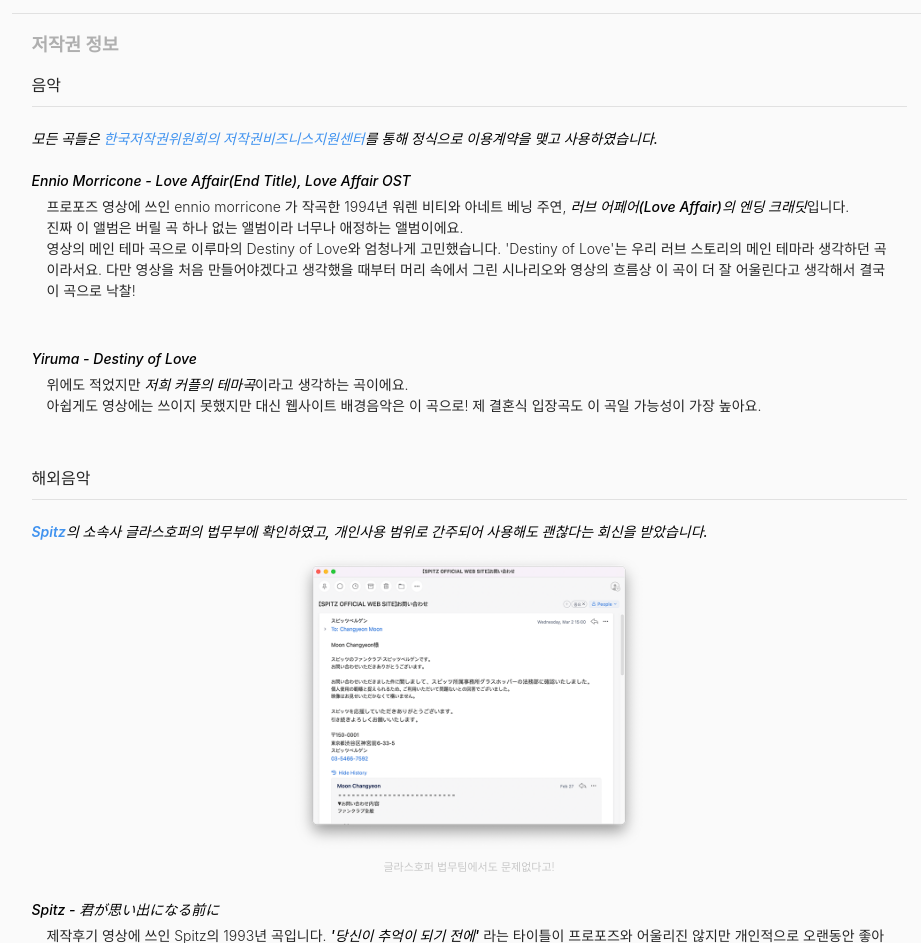
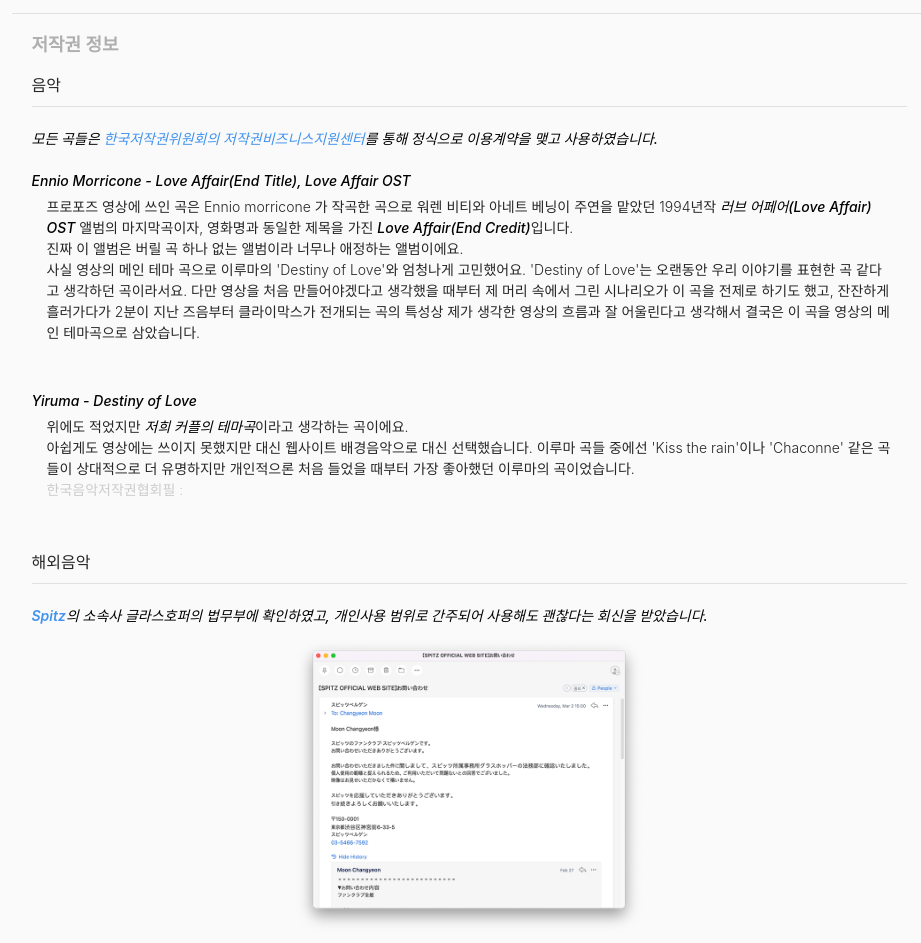
Before and after one commit to ngine-zz/Weddingram, a Django app: page /content/copyright/ in a window 1280 px wide. Shown: the part 332-1275 px from the top of the page, without its empty margins (171-1092 px from the left). Run offline with Django 4.2, Linux system fonts and the light colour scheme; some libraries are stand-ins or nearby versions.

Commit message:
search console

```diff
--- a/static/css/style.css
+++ b/static/css/style.css
@@ -522,6 +522,12 @@ header {
     font-family: AppleMyungjo, "Nanum Myeongjo", -apple-system, BlinkMacSystemFont, "Segoe UI", Roboto, "Noto Sans KR", "Helvetica Neue", Arial, "Noto Sans", sans-serif, "Apple Color Emoji", "Segoe UI Emoji", "Segoe UI Symbol", "Noto Color Emoji";
     font-size: 1.5vw;
     line-height:1.5;
+}
+@media only screen and (max-width: 735px) {
+  .weddingvows {
+      font-size: 2.6vw;
+      line-height:1.5;
+  }
 }
 @media only screen and (max-width: 735px) {
   .b_contents {
--- a/templates/Weddingram/base.html
+++ b/templates/Weddingram/base.html
@@ -27,6 +27,8 @@
 
         gtag('config', 'G-2FE8PWJBQQ');
         </script>
+        <!-- 네이버 검색 등록 -->
+        <meta name="naver-site-verification" content="c3f6447926e69a1591517a781ab7c444f752b0cb" />
         <!-- 공유 시 OG이미지 사용을 위한 태그 모음 -->
         <meta property="og:type" content="website"> <!-- 공통 -->
         <meta property="og:url" content="https://weddingram.kr"> <!-- 공통 -->
--- a/templates/Weddingram/copyright.html
+++ b/templates/Weddingram/copyright.html
@@ -75,18 +75,25 @@
                     <dd><br><span>모든 곡들은 <a href="https://www.findcopyright.or.kr/" target="_blank">한국저작권위원회의 저작권비즈니스지원센터</a>를 통해 정식으로 이용계약을 맺고 사용하였습니다.</span><br><br></dd>
                     <dd><span>Ennio Morricone - Love Affair(End Title), Love Affair OST</span></dd>
                     <dd>
-                      <p style="margin:5px 15px;">프로포즈 영상에 쓰인 ennio morricone 가 작곡한 1994년 워렌 비티와 아네트 베닝 주연, <span>러브 어페어(Love Affair)의 엔딩 크래딧</span>입니다.<br>
+                      <p style="margin:5px 15px;">프로포즈 영상에 쓰인 곡은 Ennio morricone 가 작곡한 곡으로
+                          워렌 비티와 아네트 베닝이 주연을 맡았던 1994년작 <span>러브 어페어(Love Affair) OST</span> 앨범의 마지막곡이자,
+                          영화명과 동일한 제목을 가진 <span>Love Affair(End Credit)</span>입니다.<br>
                         진짜 이 앨범은 버릴 곡 하나 없는 앨범이라 너무나 애정하는 앨범이에요.<br>
-                        영상의 메인 테마 곡으로 이루마의 Destiny of Love와 엄청나게 고민했습니다.
-                        'Destiny of Love'는 우리 러브 스토리의 메인 테마라 생각하던 곡이라서요.
-                        다만 영상을 처음 만들어야겠다고 생각했을 때부터 머리 속에서 그린 시나리오와 영상의 흐름상 이 곡이 더 잘 어울린다고 생각해서 결국 이 곡으로 낙찰!</p>
+
+                          사실 영상의 메인 테마 곡으로 이루마의 'Destiny of Love'와 엄청나게 고민했어요.
+                        'Destiny of Love'는 오랜동안 우리 이야기를 표현한 곡 같다고 생각하던 곡이라서요.
+
+                        다만 영상을 처음 만들어야겠다고 생각했을 때부터 제 머리 속에서 그린 시나리오가 이 곡을 전제로 하기도 했고,
+                          잔잔하게 흘러가다가 2분이 지난 즈음부터 클라이막스가 전개되는 곡의 특성상 제가 생각한 영상의 흐름과 잘 어울린다고 생각해서
+                          결국은 이 곡을 영상의 메인 테마곡으로 삼았습니다.</p>
                     <br><br>
                     </dd>
                     <dd><span>Yiruma - Destiny of Love</span></dd>
                     <dd>
                       <p style="margin:5px 15px;">위에도 적었지만 <span>저희 커플의 테마곡</span>이라고 생각하는 곡이에요.<br>
-                        아쉽게도 영상에는 쓰이지 못했지만 대신 웹사이트 배경음악은 이 곡으로!
-                        제 결혼식 입장곡도 이 곡일 가능성이 가장 높아요.</p>
+                        아쉽게도 영상에는 쓰이지 못했지만 대신 웹사이트 배경음악으로 대신 선택했습니다.
+                        이루마 곡들 중에선 'Kiss the rain'이나 'Chaconne' 같은 곡들이 상대적으로 더 유명하지만 개인적으론 처음 들었을 때부터 가장 좋아했던 이루마의 곡이었습니다.<br>
+                        <font style="color: #CCCCCC">한국음악저작권협회필 : </font></p>
                     <br><br>
                     </dd>
                     <!-- 해외음악 -->
```
Also changed, not shown: Weddingram/settings.py (+5 -5 lines), templates/Weddingram/about.html (+4 -3 lines).
